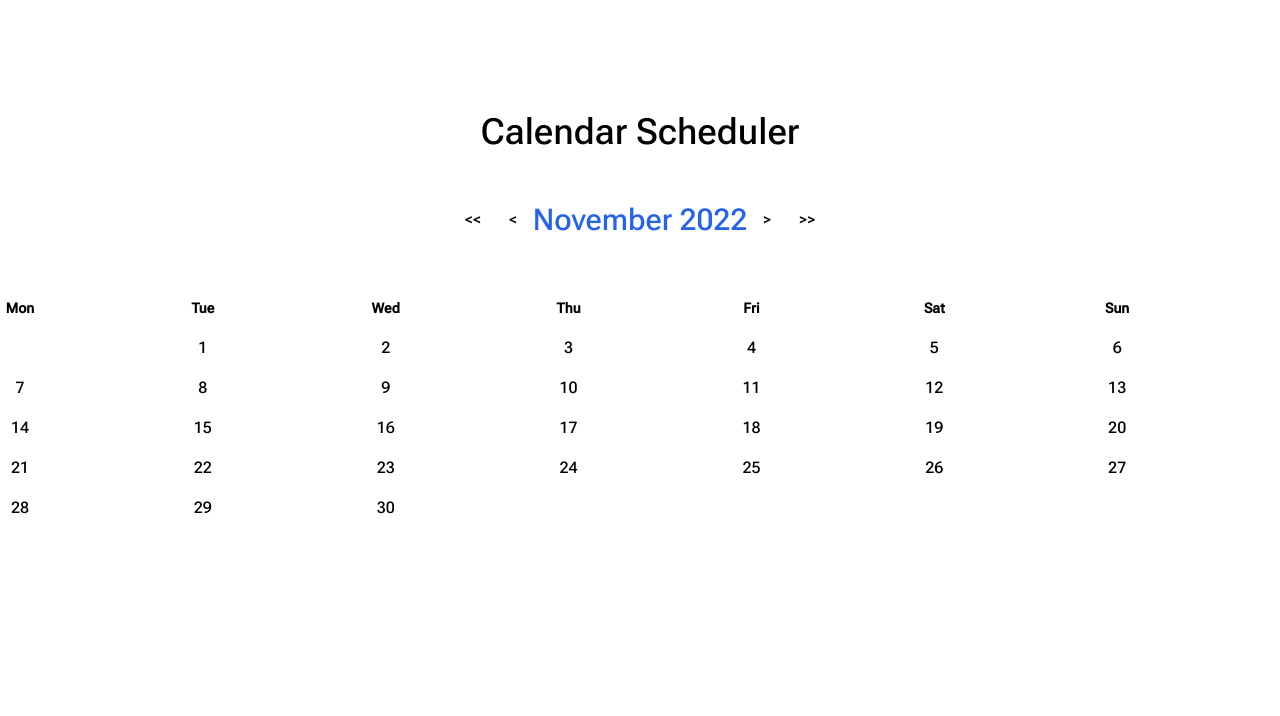
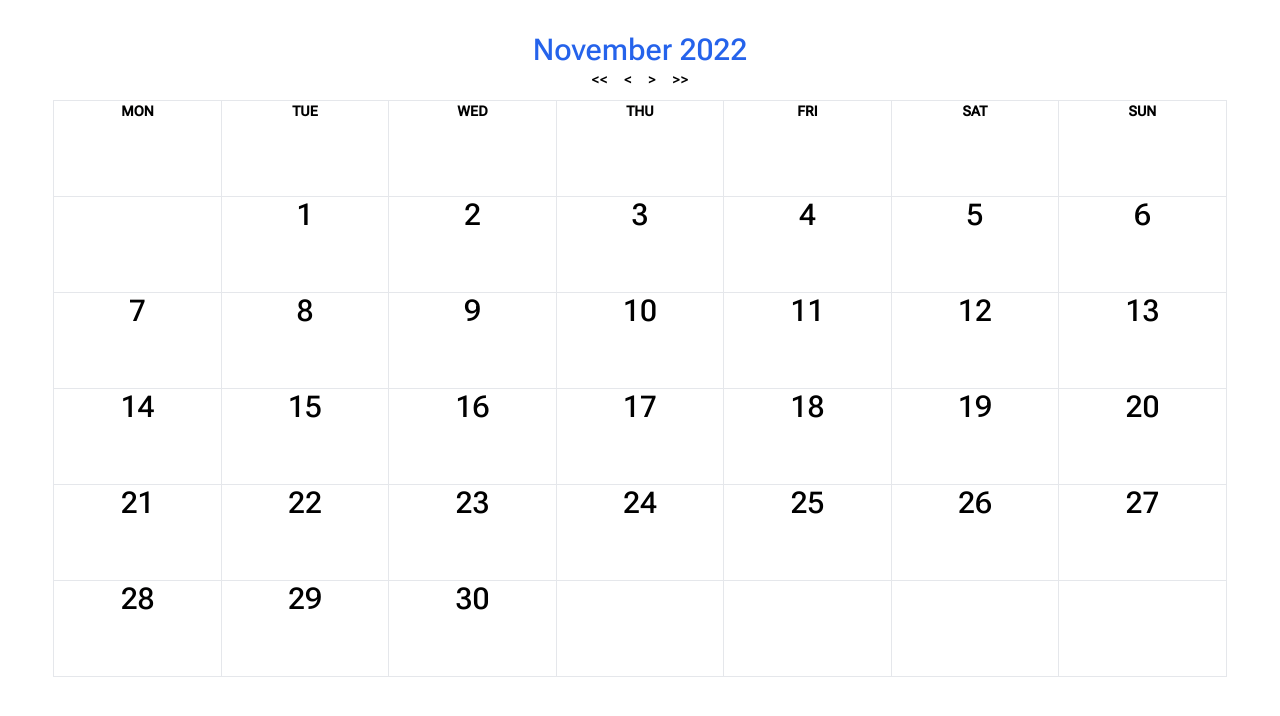
Before and after one commit to micTrb/synthwave-calendar, a React (Vite) app: page / in a window 1280 px wide. Shown: the top 716 px of the page. Built offline with nearby package versions, Linux system fonts and the light colour scheme.

Commit message:
some styles

```diff
--- a/src/App.tsx
+++ b/src/App.tsx
@@ -6,8 +6,7 @@ const App = () => {
   const [currentDate, setCurrentDate] = useState(new Date());
 
   return (
-    <div className="flex flex-col items-center mt-16">
-      <h1 className="text-4xl my-12">Calendar Scheduler</h1>
+    <div className="items-center mt-8 sm:w-11/12 w-full mx-auto">
       <Calendar value={currentDate} onChange={setCurrentDate} />
     </div>
   )
--- a/src/components/Calendar.tsx
+++ b/src/components/Calendar.tsx
@@ -32,24 +32,24 @@ const Calendar: React.FC<Props> = ({ value = new Date(), onChange }) => {
   const addYear = () => onChange && onChange(add(value, { years: 1 }));
 
   return (
-    <>
+    <div className="">
       <Header value={value} onChange={onChange} />
 
-      <div className="mt-12 w-full">
+      <div className="mt-2 mx-auto w-full border-t border-l">
         <div className="grid grid-cols-7 items-center justify-center text-center">
           {weekdays.map((day, index) => (
-            <Cell key={index} className="text-sm font-semibold">
+            <Cell key={index} className="text-sm font-semibold uppercase">
               {day}
             </Cell>
           ))}
 
           {Array.from({ length: prefixDays }).map((_, index) => {
-            return <Cell key={index} />;
+            return <Cell className="" key={index} />;
           })}
 
           {Array.from({ length: numDays }).map((_, index) => {
             const date = index + 1;
-            return <Cell key={date} className="">{date}</Cell>;
+            return <Cell key={date} className="cursor-pointer text-3xl hover:bg-blue-200">{date}</Cell>;
           })}
 
           {Array.from({ length: suffixDays }).map((_, index) => {
@@ -57,7 +57,7 @@ const Calendar: React.FC<Props> = ({ value = new Date(), onChange }) => {
           })}
         </div>
       </div>
-    </>
+    </div>
   );
 };
 
--- a/src/components/Cell.tsx
+++ b/src/components/Cell.tsx
@@ -11,9 +11,7 @@ const Cell:React.FC<Props> = ({onClick, className, children}) => {
     <div
       onClick={onClick}
       className={clsx(
-        `h-10 w-10 flex items-center justify-center select-none transition-colors`,
-        //
-
+        `w-full h-24 border-b border-r p-auto`,
         className)}>
       {children}
     </div>
--- a/src/components/Header.tsx
+++ b/src/components/Header.tsx
@@ -16,14 +16,14 @@ export const Header: React.FC<Props> = ({ value = new Date(), onChange }) => {
   const addYear = () => onChange && onChange(add(value, { years: 1 }));
 
   return (
-    <div className="w-full flex flex-row items-center justify-center text-center">
-
-
-      <Cell onClick={prevYear}>{"<<"}</Cell>
-      <Cell onClick={prevMonth}>{"<"}</Cell>
-      <h1 className="text-3xl text-blue-600">{format(value, "LLLL yyyy")}</h1>
-      <Cell onClick={addMonth}>{">"}</Cell>
-      <Cell onClick={addYear}>{">>"}</Cell>
-    </div>
+    <>
+      <h1 className="text-center text-3xl text-blue-600">{format(value, "LLLL yyyy")}</h1>
+      <div className="w-full flex flex-row items-center justify-center text-center">
+        <div className="mx-2 cursor-pointer" onClick={prevYear}>{"<<"}</div>
+        <div className="mx-2 cursor-pointer" onClick={prevMonth}>{"<"}</div>
+        <div className="mx-2 cursor-pointer" onClick={addMonth}>{">"}</div>
+        <div className="mx-2 cursor-pointer" onClick={addYear}>{">>"}</div>
+      </div>
+    </>
   );
 };
```
